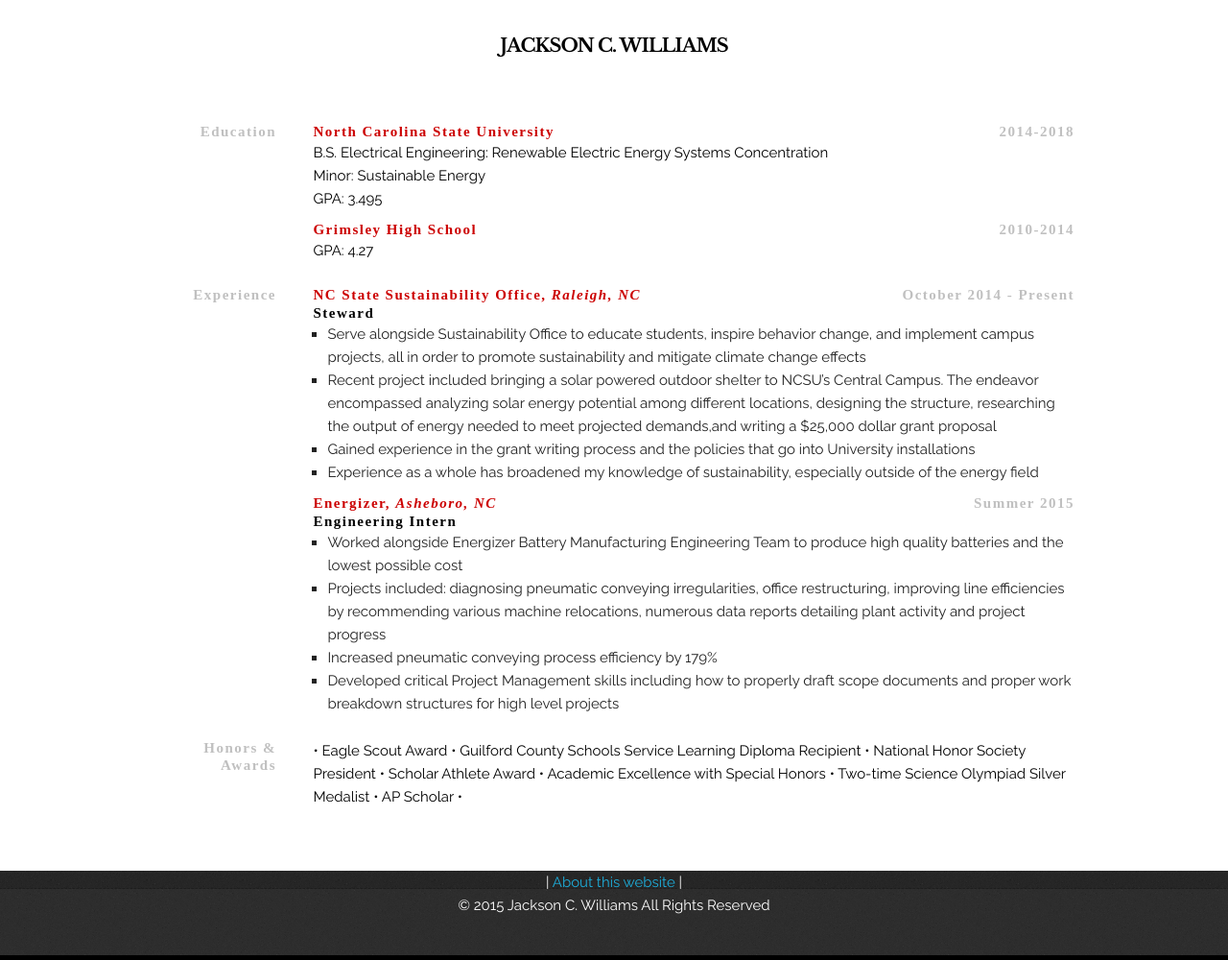
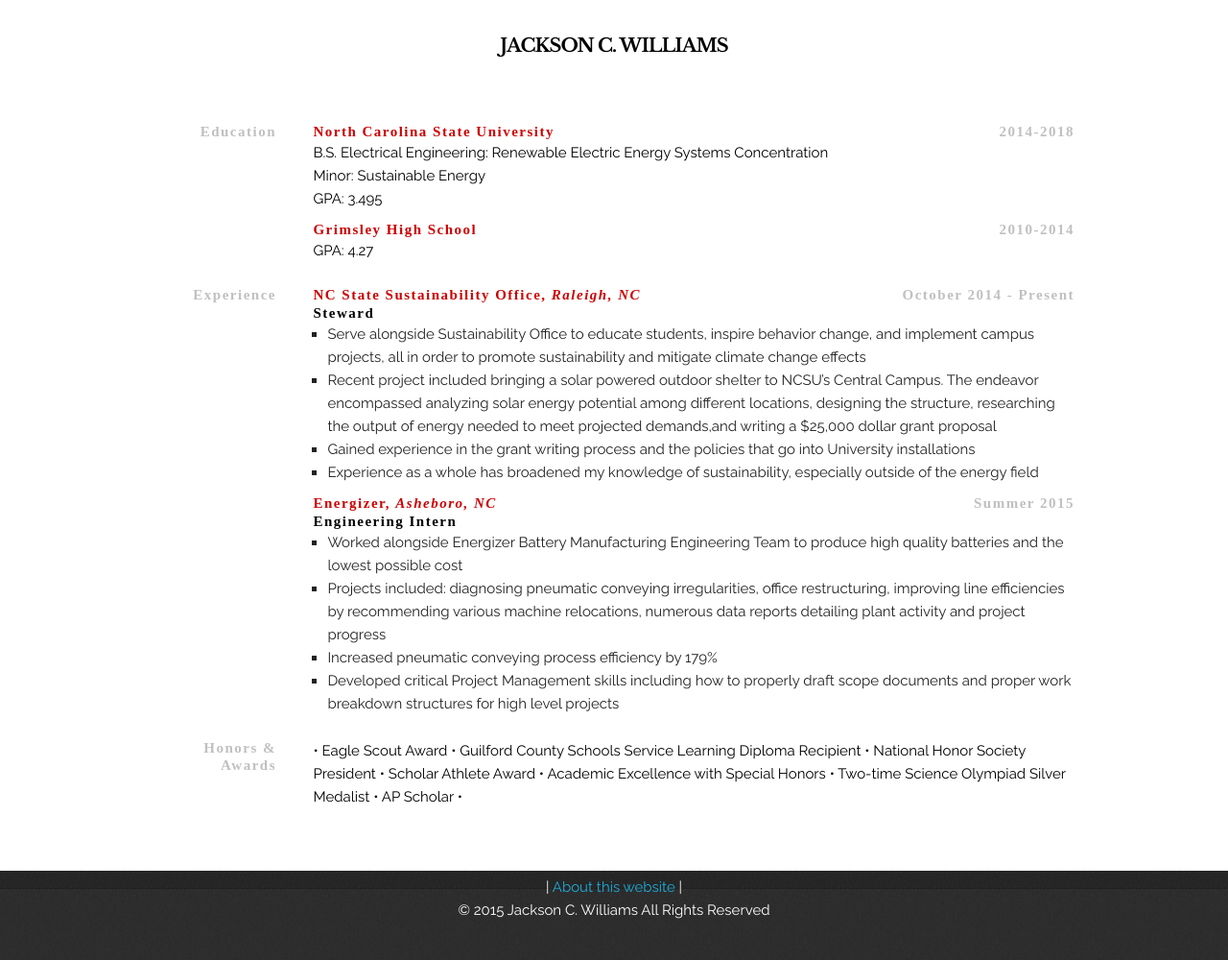
Before and after one commit to jacksoncwilliams/jackson-erin, a Jekyll site: the page built from résumé.html, in a window 1280 px wide. Shown: the whole page at 96% size. Built offline with Jekyll 4.4.1, drawn with Linux system fonts in a browser that asks for light colours; some web fonts are replaced.

Commit message:
Update simple.css

```diff
--- a/css/simple.css
+++ b/css/simple.css
@@ -321,7 +321,7 @@ body {
    padding-bottom: 40px;
    width: 100%;
    height: auto;
-   padding-top: 0;
+   padding-top: 5px;
    text-align: center;
 }
 
```
